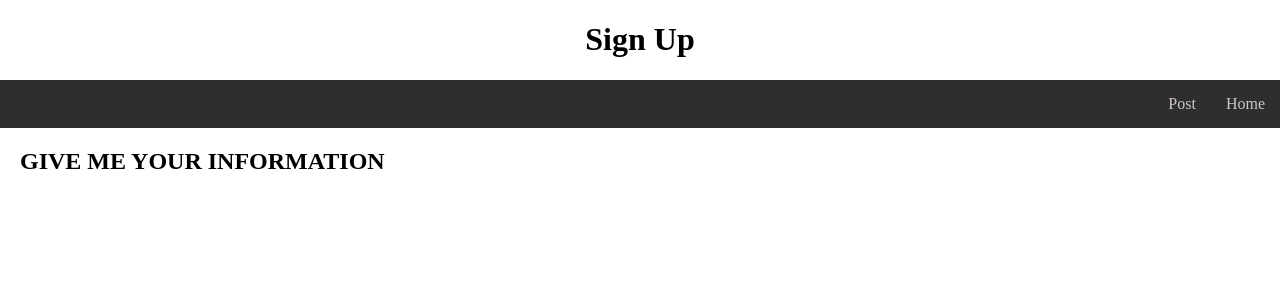
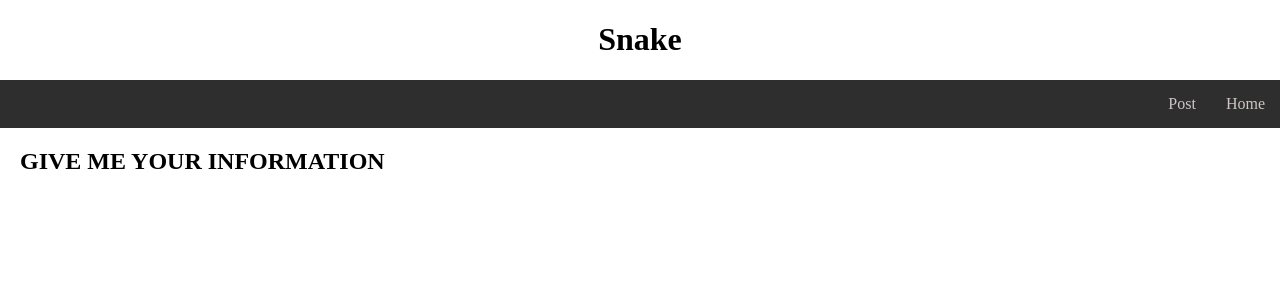
Before and after one commit to lilyhart-blip/yr12-website-development, a Flask app: page /Signup in a window 1280 px wide. Shown: the top 300 px of the page. Run offline with Flask 3, Linux system fonts and the light colour scheme.

Commit message:
light changes to pages

```diff
--- a/templates/post.html
+++ b/templates/post.html
@@ -2,7 +2,7 @@
 
 {% block content%}
 
-     <h1> Post </h1>
+     <h1> Snake </h1>
 
      <nav class="navbar">
         <ul>
--- a/templates/signup.html
+++ b/templates/signup.html
@@ -2,7 +2,7 @@
 
 {% block content%}
 
-     <h1> Sign Up </h1>
+     <h1> Snake </h1>
 
      <nav class="navbar">
         <ul>
```
Also changed, not shown: app.db, 2 other files.
